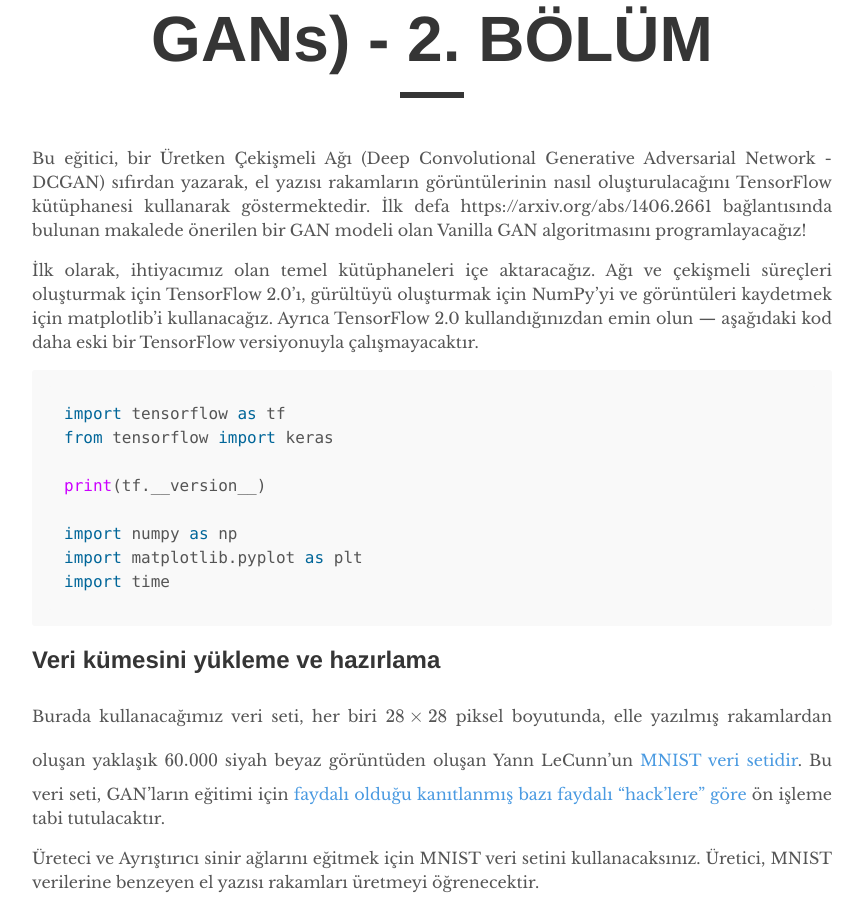
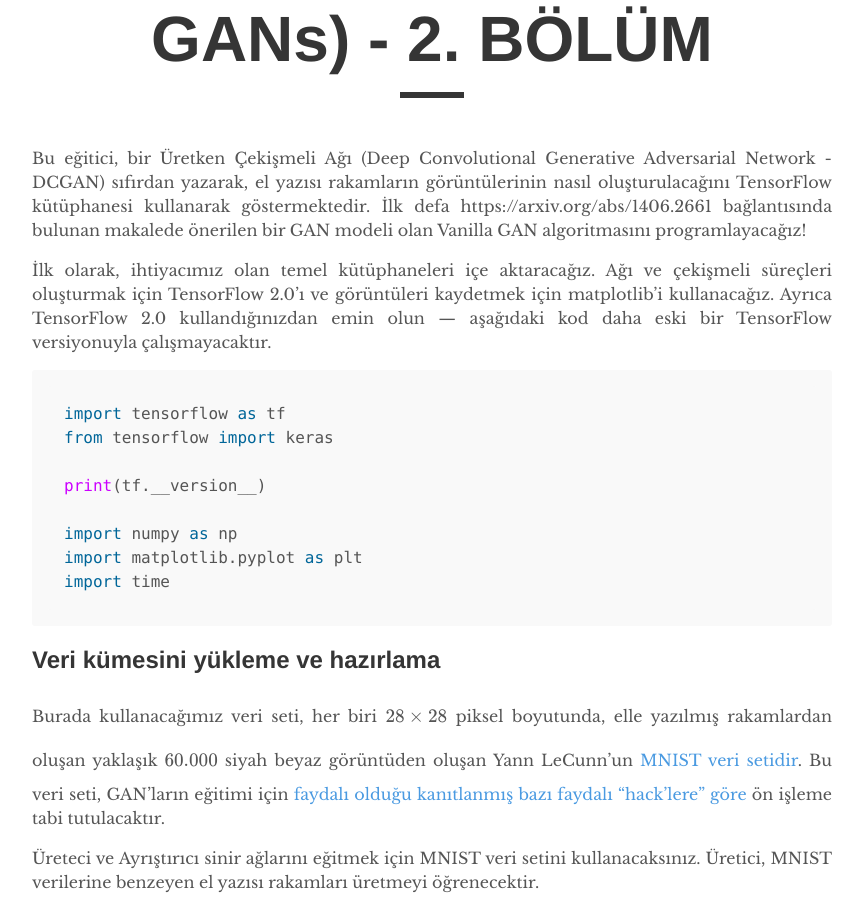
Before and after one commit to mmuratarat/turkish, a Jekyll site: the page built from _posts/2022-01-18-GANs_in_TensorFlow.md, in a window 1280 px wide and 900 px high, scrolled down 417 px. Shown: the whole window, without its empty margins (208-1071 px from the left). Built offline with Jekyll 4.4.1, drawn with Linux system fonts in a browser that asks for light colours; nearby versions of some CDN libraries; formulas are drawn with MathJax 3; comment, search, counter and statistics services are not loaded.

Commit message:
Update 2022-01-18-GANs_in_TensorFlow.md

````diff
--- a/_posts/2022-01-18-GANs_in_TensorFlow.md
+++ b/_posts/2022-01-18-GANs_in_TensorFlow.md
@@ -7,7 +7,7 @@ comments: true
 
 Bu eğitici, bir Üretken Çekişmeli Ağı (Deep Convolutional Generative Adversarial Network - DCGAN) sıfırdan yazarak, el yazısı rakamların görüntülerinin nasıl oluşturulacağını TensorFlow kütüphanesi kullanarak göstermektedir. İlk defa https://arxiv.org/abs/1406.2661 bağlantısında bulunan makalede önerilen bir GAN modeli olan Vanilla GAN algoritmasını programlayacağız!
 
-İlk olarak, ihtiyacımız olan temel kütüphaneleri içe aktaracağız. Ağı ve çekişmeli süreçleri oluşturmak için TensorFlow 2.0'ı, gürültüyü oluşturmak için NumPy'yi ve görüntüleri kaydetmek için matplotlib'i kullanacağız. Ayrıca TensorFlow 2.0 kullandığınızdan emin olun — aşağıdaki kod daha eski bir TensorFlow versiyonuyla çalışmayacaktır.
+İlk olarak, ihtiyacımız olan temel kütüphaneleri içe aktaracağız. Ağı ve çekişmeli süreçleri oluşturmak için TensorFlow 2.0'ı ve görüntüleri kaydetmek için matplotlib'i kullanacağız. Ayrıca TensorFlow 2.0 kullandığınızdan emin olun — aşağıdaki kod daha eski bir TensorFlow versiyonuyla çalışmayacaktır.
 
 ```python
 import tensorflow as tf
````
